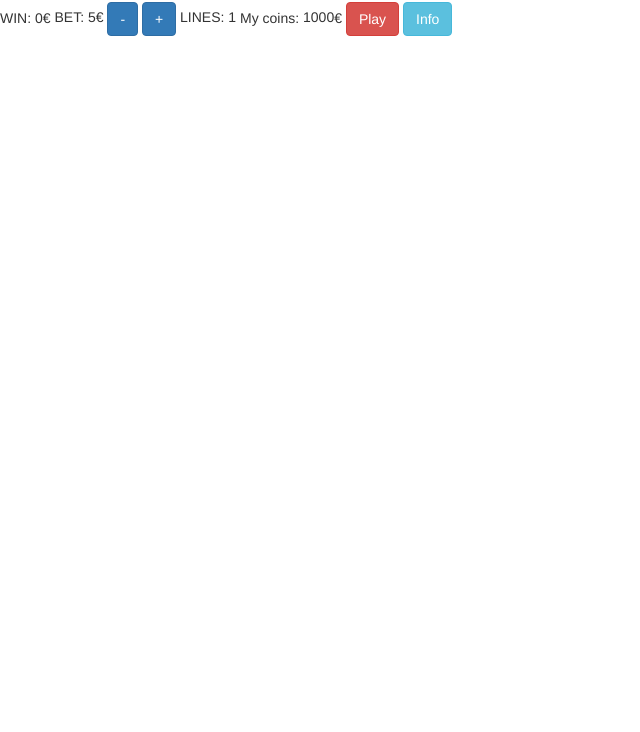
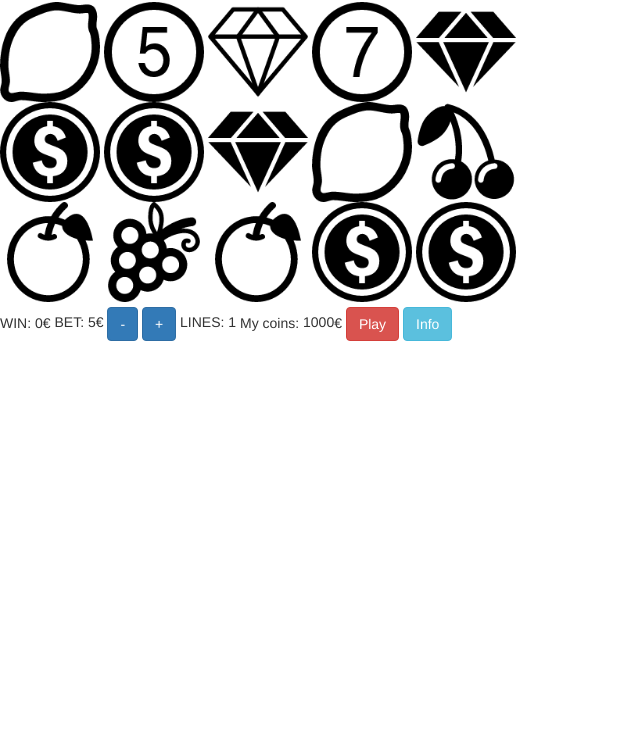
Before and after one commit to angelisco1/SlotMachine, a plain HTML site: page index.html in a window 1280 px wide. Shown: the part 68-800 px from the top of the page, without its empty margins (0-640 px from the left). Drawn offline with nearby package versions, Linux system fonts and the light colour scheme.

Commit message:
Added visual part, now it's showed the fruits with canvas

```diff
--- a/index.html
+++ b/index.html
@@ -6,11 +6,31 @@
 	<script src="http://code.jquery.com/jquery-1.11.3.min.js"></script>
 	<style type="text/css" src="./stylesheets.css"></style>
 	<script src="slot_machine.js"></script>
+	<script src="pixi.min.js"></script>
 	<link rel="stylesheet" href="https://maxcdn.bootstrapcdn.com/bootstrap/3.3.5/css/bootstrap.min.css">
 	<script src="https://maxcdn.bootstrapcdn.com/bootstrap/3.3.5/js/bootstrap.min.js"></script>
 </head>
 <body onload="initializeGame()">
-	<h1>Game</h1>
+	<h1>NeopolisG 3.0++</h1>
+
+	<div id="game-screen">
+		<canvas id="roll-1" width="100px" height="300px">
+
+		</canvas>
+		<canvas id="roll-2" width="100px" height="300px">
+
+		</canvas>
+		<canvas id="roll-3" width="100px" height="300px">
+
+		</canvas>
+		<canvas id="roll-4" width="100px" height="300px">
+
+		</canvas>
+		<canvas id="roll-5" width="100px" height="300px">
+
+		</canvas>
+	</div>
+
 	<div id="options-panel">
 		<span>WIN: <span id="prize">0</span>€</span>
 		<span>
--- a/slot_machine.js
+++ b/slot_machine.js
@@ -1,7 +1,13 @@
-var fruits = ['cherry', 'grapes', 'lemon', 'orange', 'diamond white', 'diamond gold', 'x2', 'x5', 'x7', 'bonus'];
+var fruits = [{name: 'cherry', image: 'images/cherry.png'}, {name: 'grapes', image: 'images/grapes.png'},
+				{name: 'lemon', image: 'images/lemon.png'}, {name: 'orange', image: 'images/orange.png'},
+				{name: 'diamond white', image: 'images/diamond_white.png'},
+				{name: 'diamond gold', image: 'images/diamond_gold.png'},
+				{name: 'x2', image: 'images/number_2.png'}, {name: 'x5', image: 'images/number_5.png'},
+				{name: 'x7', image: 'images/number_7.png'}, {name: 'bonus', image: 'images/bonus.png'}];
 var a1, a2, a3, a4, a5;
 var a1s, a2s, a3s, a4s, a5s;
 var pos;
+var size = 100;
 var line = 1;
 var myCoins = 1000;
 var machineScreen = new Array(3);
@@ -12,6 +18,7 @@ var info = 'Apuestas:  <ul><li>Segunda linea: 5€</li><li>Primera linea: 10€<
 
 function initializeRolls(){
 	var roll = [];
+	var rollImg = [];
 	var fruit = fruits[Math.floor(Math.random()*fruits.length)];
 	for (var i = 0; i < fruits.length; i++) {
 		while(roll.indexOf(fruit) != -1){
@@ -39,6 +46,9 @@ function initializeGame(){
 	a3 = initializeRolls();
 	a4 = initializeRolls();
 	a5 = initializeRolls();
+
+	showImagesOnScreen();
+
 
 	$('#my-coins').text(myCoins);
 	$('#current-bet').text('5');
@@ -70,10 +80,115 @@ function showScreen(){
 	pos[3] = getNewPosition(pos[3]);
 	pos[4] = getNewPosition(pos[4]);
 
-	console.log(a1[calculateNextPosition(pos[0])] + " | " + a2[calculateNextPosition(pos[1])] + " | " + a3[calculateNextPosition(pos[2])] + " | " + a4[calculateNextPosition(pos[3])] + " | " + a5[calculateNextPosition(pos[4])]);
-	console.log(a1[pos[0]] + " | " + a2[pos[1]] + " | " + a3[pos[2]] + " | " + a4[pos[3]] + " | " + a5[pos[4]]);
-	console.log(a1[calculatePreviousPosition(pos[0])] + " | " + a2[calculatePreviousPosition(pos[1])] + " | " + a3[calculatePreviousPosition(pos[2])] + " | " + a4[calculatePreviousPosition(pos[3])] + " | " + a5[calculatePreviousPosition(pos[4])]);
+	console.log(a1[calculateNextPosition(pos[0])].name + " | " + a2[calculateNextPosition(pos[1])].name + " | " + a3[calculateNextPosition(pos[2])].name + " | " + a4[calculateNextPosition(pos[3])].name + " | " + a5[calculateNextPosition(pos[4])].name);
+	console.log(a1[pos[0]].name + " | " + a2[pos[1]].name + " | " + a3[pos[2]].name + " | " + a4[pos[3]].name + " | " + a5[pos[4]].name);
+	console.log(a1[calculatePreviousPosition(pos[0])].name + " | " + a2[calculatePreviousPosition(pos[1])].name + " | " + a3[calculatePreviousPosition(pos[2])].name + " | " + a4[calculatePreviousPosition(pos[3])].name + " | " + a5[calculatePreviousPosition(pos[4])].name);
+	console.log('-----------------------------------------------------------------------------------------------------------------------------------------------------');
+	console.log(a1[calculateNextPosition(pos[0])].image + " | " + a2[calculateNextPosition(pos[1])].image + " | " + a3[calculateNextPosition(pos[2])].image + " | " + a4[calculateNextPosition(pos[3])].image + " | " + a5[calculateNextPosition(pos[4])].image);
+	console.log(a1[pos[0]].image + " | " + a2[pos[1]].image + " | " + a3[pos[2]].image + " | " + a4[pos[3]].image + " | " + a5[pos[4]].image);
+	console.log(a1[calculatePreviousPosition(pos[0])].image + " | " + a2[calculatePreviousPosition(pos[1])].image + " | " + a3[calculatePreviousPosition(pos[2])].image + " | " + a4[calculatePreviousPosition(pos[3])].image + " | " + a5[calculatePreviousPosition(pos[4])].image);
+	console.log('-----------------------------------------------------------------------------------------------------------------------------------------------------');
 
+	showImagesOnScreen();
+
+}
+
+function showImagesOnScreen(){
+
+	var canvas1 = document.getElementById('roll-1');
+	var ctx1 = canvas1.getContext('2d');
+	ctx1.clearRect(0, 0, canvas1.width, canvas1.height);
+	var img1R1 = new Image();
+	img1R1.onload = function(){
+		ctx1.drawImage(img1R1, 0, 0, size, size);
+	}
+	var img2R1 = new Image();
+	img2R1.onload = function(){
+		ctx1.drawImage(img2R1, 0, 100, size, size);
+	}
+	var img3R1 = new Image();
+	img3R1.onload = function(){
+		ctx1.drawImage(img3R1, 0, 200, size, size);
+	}
+	img1R1.src = a1[calculateNextPosition(pos[0])].image;
+	img2R1.src = a1[pos[0]].image;
+	img3R1.src = a1[calculatePreviousPosition(pos[0])].image;
+
+	var canvas2 = document.getElementById('roll-2');
+	var ctx2 = canvas2.getContext('2d');
+	ctx2.clearRect(0, 0, canvas2.width, canvas2.height);
+	var img1R2 = new Image();
+	img1R2.onload = function(){
+		ctx2.drawImage(img1R2, 0, 0, size, size);
+	}
+	var img2R2 = new Image();
+	img2R2.onload = function(){
+		ctx2.drawImage(img2R2, 0, 100, size, size);
+	}
+	var img3R2 = new Image();
+	img3R2.onload = function(){
+		ctx2.drawImage(img3R2, 0, 200, size, size);
+	}
+	img1R2.src = a2[calculateNextPosition(pos[1])].image;
+	img2R2.src = a2[pos[1]].image;
+	img3R2.src = a2[calculatePreviousPosition(pos[1])].image;
+
+	var canvas3 = document.getElementById('roll-3');
+	var ctx3 = canvas3.getContext('2d');
+	ctx3.clearRect(0, 0, canvas3.width, canvas3.height);
+	var img1R3 = new Image();
+	img1R3.onload = function(){
+		ctx3.drawImage(img1R3, 0, 0, size, size);
+	}
+	var img2R3 = new Image();
+	img2R3.onload = function(){
+		ctx3.drawImage(img2R3, 0, 100, size, size);
+	}
+	var img3R3 = new Image();
+	img3R3.onload = function(){
+		ctx3.drawImage(img3R3, 0, 200, size, size);
+	}
+	img1R3.src = a3[calculateNextPosition(pos[2])].image;
+	img2R3.src = a3[pos[2]].image;
+	img3R3.src = a3[calculatePreviousPosition(pos[2])].image;
+
+	var canvas4 = document.getElementById('roll-4');
+	var ctx4 = canvas4.getContext('2d');
+	ctx4.clearRect(0, 0, canvas4.width, canvas4.height);
+	var img1R4 = new Image();
+	img1R4.onload = function(){
+		ctx4.drawImage(img1R4, 0, 0, size, size);
+	}
+	var img2R4 = new Image();
+	img2R4.onload = function(){
+		ctx4.drawImage(img2R4, 0, 100, size, size);
+	}
+	var img3R4 = new Image();
+	img3R4.onload = function(){
+		ctx4.drawImage(img3R4, 0, 200, size, size);
+	}
+	img1R4.src = a4[calculateNextPosition(pos[3])].image;
+	img2R4.src = a4[pos[3]].image;
+	img3R4.src = a4[calculatePreviousPosition(pos[3])].image;
+
+	var canvas5 = document.getElementById('roll-5');
+	var ctx5 = canvas5.getContext('2d');
+	ctx5.clearRect(0, 0, canvas5.width, canvas5.height);
+	var img1R5 = new Image();
+	img1R5.onload = function(){
+		ctx5.drawImage(img1R5, 0, 0, size, size);
+	}
+	var img2R5 = new Image();
+	img2R5.onload = function(){
+		ctx5.drawImage(img2R5, 0, 100, size, size);
+	}
+	var img3R5 = new Image();
+	img3R5.onload = function(){
+		ctx5.drawImage(img3R5, 0, 200, size, size);
+	}
+	img1R5.src = a5[calculateNextPosition(pos[4])].image;
+	img2R5.src = a5[pos[4]].image;
+	img3R5.src = a5[calculatePreviousPosition(pos[4])].image;
 }
 
 function calculateInLine(){
```
